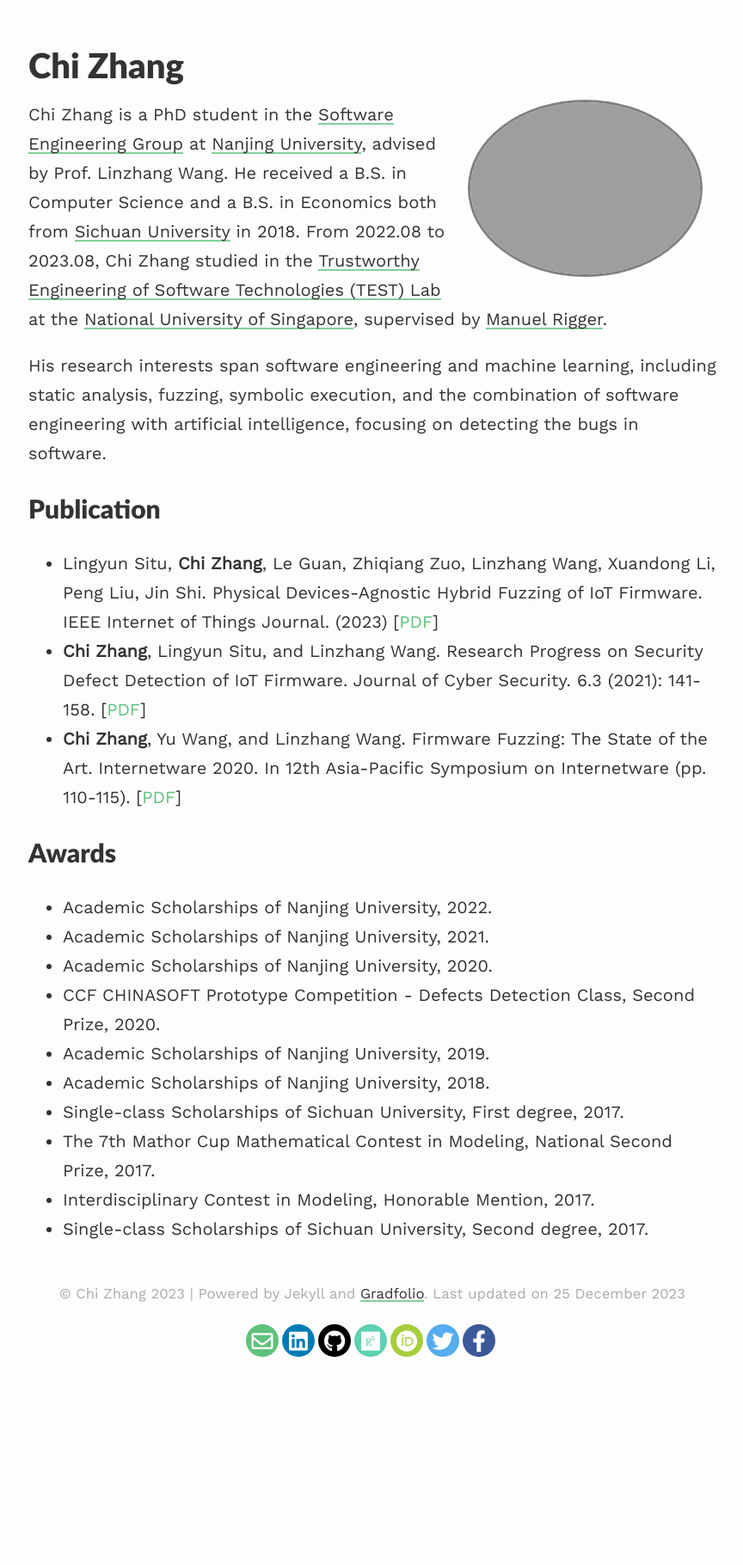
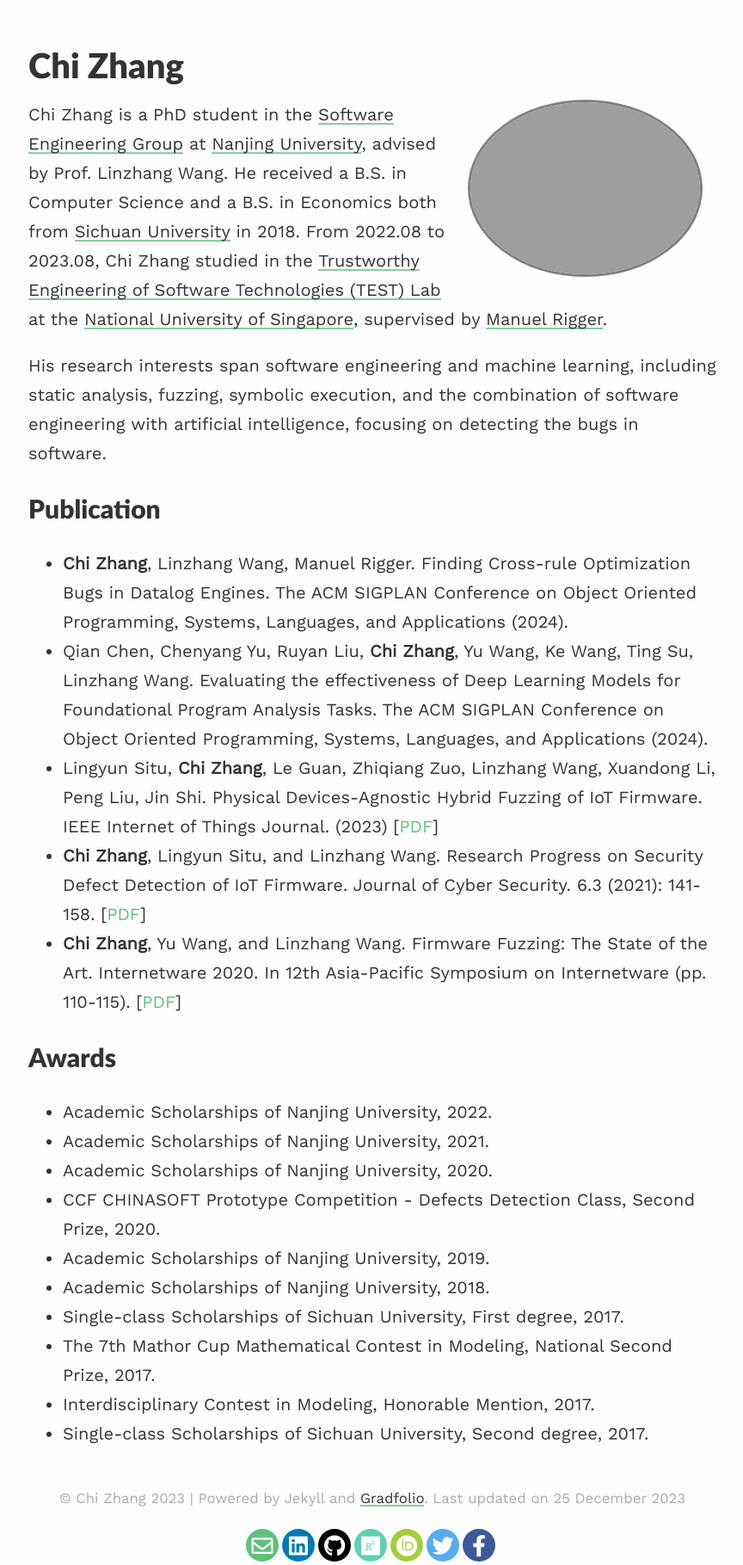
Before and after one commit to ch1zhang/ch1zhang.github.io, a Jekyll site: the page built from index.md, in a window 1280 px wide. Shown: the whole page at 86% size, without its empty margins (207-1071 px from the left). Built offline with Jekyll 4.4.1, drawn with Linux system fonts in a browser that asks for light colours; nearby versions of some CDN libraries; before the commit the page ends 1582 px from its top, so only the background shows below that.

Commit message:
update oopsla paper

```diff
--- a/index.md
+++ b/index.md
@@ -13,6 +13,8 @@ His research interests span software engineering and machine learning, including
 
 
 ## Publication
+- __Chi Zhang__, Linzhang Wang, Manuel Rigger. Finding Cross-rule Optimization Bugs in Datalog Engines. The ACM SIGPLAN Conference on Object Oriented Programming, Systems, Languages, and Applications (2024).
+- Qian Chen, Chenyang Yu, Ruyan Liu, __Chi Zhang__, Yu Wang, Ke Wang, Ting Su, Linzhang Wang. Evaluating the effectiveness of Deep Learning Models for Foundational Program Analysis Tasks. The ACM SIGPLAN Conference on Object Oriented Programming, Systems, Languages, and Applications (2024).
 - Lingyun Situ, __Chi Zhang__, Le Guan, Zhiqiang Zuo, Linzhang Wang, Xuandong Li, Peng Liu, Jin Shi. Physical Devices-Agnostic Hybrid Fuzzing of IoT Firmware. IEEE Internet of Things Journal. (2023) \[[PDF](https://ieeexplore.ieee.org/abstract/document/10214030)\]
 - __Chi Zhang__, Lingyun Situ, and Linzhang Wang. Research Progress on Security Defect Detection of IoT Firmware. Journal of Cyber Security. 6.3 (2021): 141-158. \[[PDF](http://jcs.iie.ac.cn/ch/reader/view_abstract.aspx?file_no=20210309&flag=1)\]
 - __Chi Zhang__, Yu Wang, and Linzhang Wang. Firmware Fuzzing: The State of the Art. Internetware 2020. In 12th Asia-Pacific Symposium on Internetware (pp. 110-115). \[[PDF](https://dl.acm.org/doi/pdf/10.1145/3457913.3457934)\]
```
